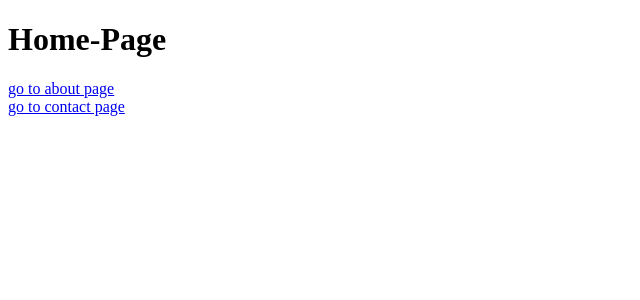
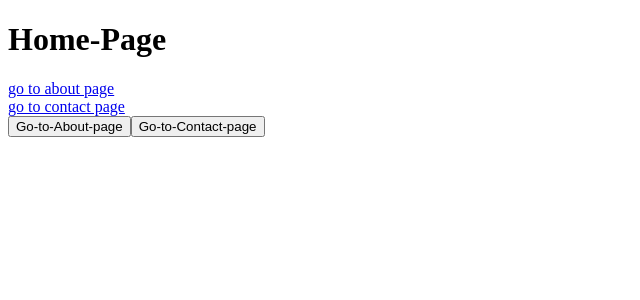
Before and after one commit to dinelkalakshan40/react-demo, a React (Vite) app: page / in a window 1280 px wide. Shown: the top 300 px of the page, without its empty margins (0-640 px from the left). Built offline with nearby package versions, Linux system fonts and the light colour scheme.

Commit message:
router with cilck button

```diff
--- a/src/pages/AboutPage.tsx
+++ b/src/pages/AboutPage.tsx
@@ -1,9 +1,12 @@
+import {useNavigate} from "react-router";
 
 
 export function AboutPage(){
+    const Navigate =useNavigate();
     return(
         <div>
             <h1>About-Page</h1>
+            <button onClick={()=>Navigate(-1)}>Back-Home</button>
         </div>
     )
 }
--- a/src/pages/ContactPage.tsx
+++ b/src/pages/ContactPage.tsx
@@ -1,8 +1,11 @@
+import {useNavigate} from "react-router";
 
 export function ContactPage(){
+    const Navigate =useNavigate();
     return(
         <div>
             <h1>Contact-Page</h1>
+            <button onClick={() => Navigate(-1)}>Back-Home</button>
         </div>
     )
 }
--- a/src/pages/HomePage.tsx
+++ b/src/pages/HomePage.tsx
@@ -1,11 +1,14 @@
-import {Link} from "react-router";
+import {Link, useNavigate} from "react-router";
 
 export function HomePage(){
+    const Navigate = useNavigate()
     return(
         <div>
             <h1>Home-Page</h1>
             <Link to={'/about'}>go to about page</Link><br/>
             <Link to={'/contact'}>go to contact  page</Link><br/>
+            <button onClick={()=>Navigate('/about')}>Go-to-About-page</button>
+            <button onClick={()=>Navigate('/contact')}>Go-to-Contact-page</button>
 
         </div>
     )
```
